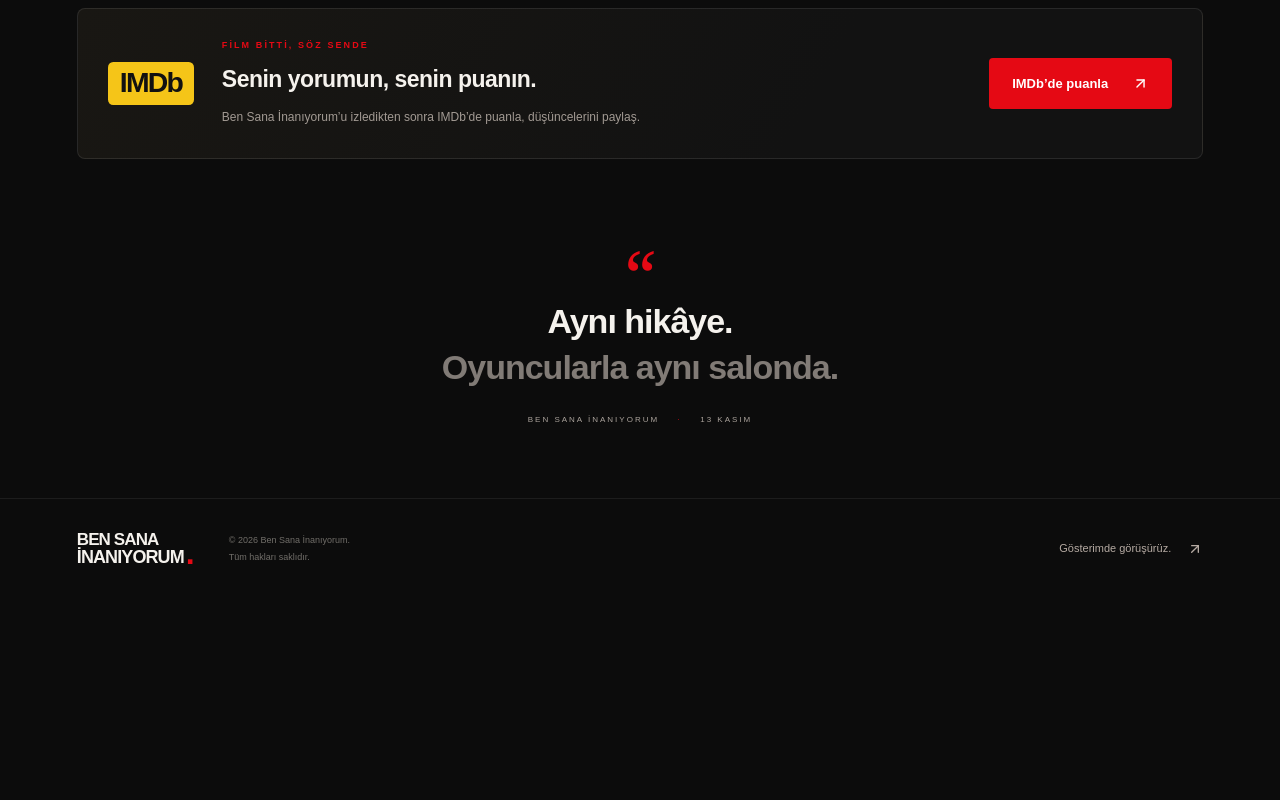
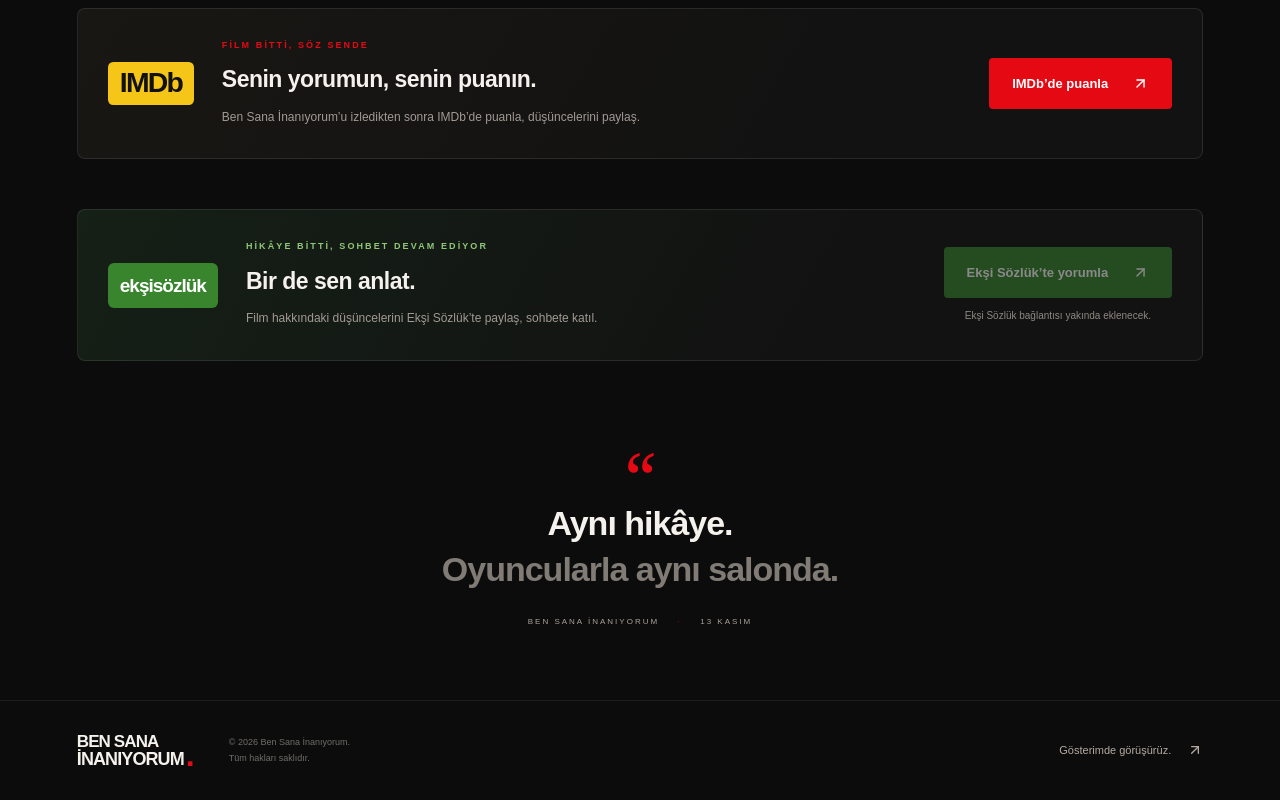
Before and after one commit to mahsunkaraca/bensanainaniyorum, a Next.js app: page / in a window 1280 px wide. Shown: the part 1611-2411 px from the top of the page. Before the commit the page ends 2209 px from the top, so only its background shows below. Built offline with nearby package versions, Linux system fonts and the light colour scheme.

Commit message:
Add Eksi Sozluk comment invitation below IMDb

```diff
--- a/components/ticket-site.tsx
+++ b/components/ticket-site.tsx
@@ -36,6 +36,13 @@ export default function TicketSite() {
           <div className="imdb-action">{film.imdbUrl ? <a className="button" href={film.imdbUrl} target="_blank" rel="noopener noreferrer">IMDb’de puanla <ArrowUpRight size={17}/></a> : <><button className="button" type="button" disabled aria-describedby="imdb-pending">IMDb’de puanla <ArrowUpRight size={17}/></button><small id="imdb-pending">IMDb bağlantısı yakında eklenecek.</small></>}</div>
         </div>
       </section>
+      <section className="imdb-section eksi-section" aria-labelledby="eksi-heading">
+        <div className="imdb-card eksi-card">
+          <div className="eksi-logo" aria-label="Ekşi Sözlük">ekşisözlük</div>
+          <div className="imdb-copy"><div className="eyebrow eksi-eyebrow">HİKÂYE BİTTİ, SOHBET DEVAM EDİYOR</div><h2 id="eksi-heading">Bir de sen anlat.</h2><p>Film hakkındaki düşüncelerini Ekşi Sözlük’te paylaş, sohbete katıl.</p></div>
+          <div className="imdb-action eksi-action">{film.eksiUrl ? <a className="button" href={film.eksiUrl} target="_blank" rel="noopener noreferrer">Ekşi Sözlük’te yorumla <ArrowUpRight size={17}/></a> : <><button className="button" type="button" disabled aria-describedby="eksi-pending">Ekşi Sözlük’te yorumla <ArrowUpRight size={17}/></button><small id="eksi-pending">Ekşi Sözlük bağlantısı yakında eklenecek.</small></>}</div>
+        </div>
+      </section>
       <section className="quote"><span>“</span><p>Aynı hikâye.<br/><em>Oyuncularla aynı salonda.</em></p><div>BEN SANA İNANIYORUM <i>·</i> 13 KASIM</div></section>
     </main>
     <footer><a className="wordmark" href="#">BEN SANA<br/><span>İNANIYORUM</span><i>.</i></a><p>© {new Date().getFullYear()} Ben Sana İnanıyorum.<br/>Tüm hakları saklıdır.</p><a href="#bilet">Gösterimde görüşürüz. <ArrowUpRight size={16}/></a></footer>
--- a/lib/film.ts
+++ b/lib/film.ts
@@ -1,6 +1,7 @@
 /** Filmin IMDb sayfası. */
-export const film: { imdbUrl: string } = {
+export const film: { imdbUrl: string; eksiUrl: string } = {
   imdbUrl: 'https://www.imdb.com/title/tt45162733/',
+  eksiUrl: '',
 };
 
 if (film.imdbUrl) {
@@ -9,3 +10,10 @@ if (film.imdbUrl) {
     throw new Error('IMDb bağlantısı geçerli bir HTTPS IMDb adresi olmalı.');
   }
 }
+
+if (film.eksiUrl) {
+  const url = new URL(film.eksiUrl);
+  if (url.protocol !== 'https:' || !['eksisozluk.com', 'www.eksisozluk.com'].includes(url.hostname) || url.username || url.password) {
+    throw new Error('Ekşi Sözlük bağlantısı geçerli bir HTTPS Ekşi Sözlük adresi olmalı.');
+  }
+}
```
Also changed, not shown: app/globals.css, 1 other file (tests, documents, lock files or other folders).
